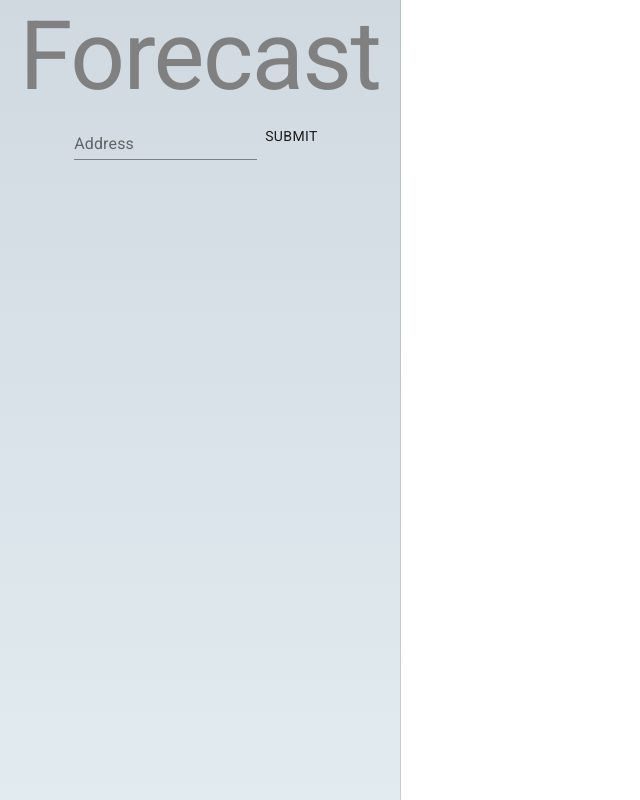
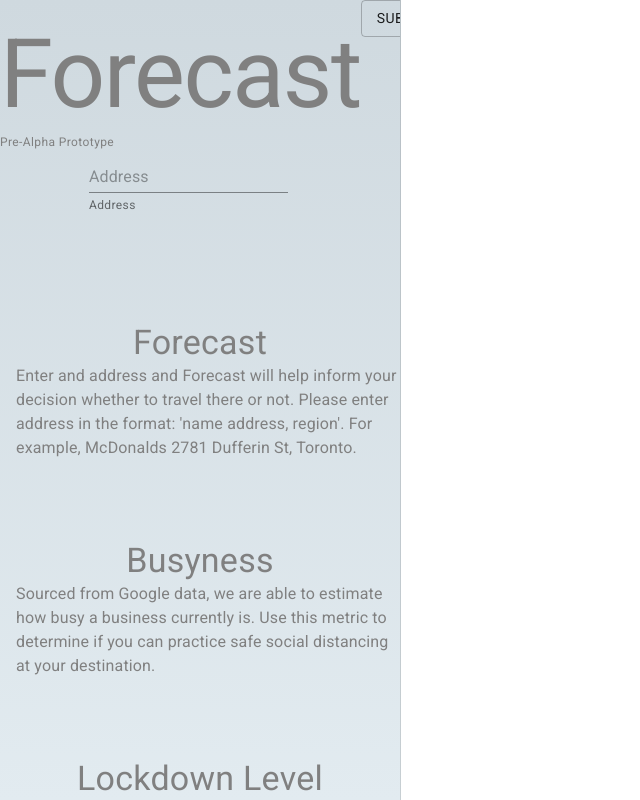
Before and after one commit to JamesRCr/ProjectForecast, a React (Create React App) app: page / in a window 1280 px wide. Shown: the whole page, without its empty margins (0-640 px from the left). Built offline with nearby package versions, Linux system fonts and the light colour scheme.

Commit message:
final alpha prototype

```diff
--- a/src/API.js
+++ b/src/API.js
@@ -1,5 +1,5 @@
 import React, { Component } from "react";
-import {Typography} from "@material-ui/core";
+import {Box, Typography} from "@material-ui/core";
 
 class API extends Component{
     constructor(props) {
@@ -30,9 +30,6 @@ class API extends Component{
                     const error = (data) || response.statusText;
                     return Promise.reject(error);
                 }
-
-                console.log(data);
-
                 this.setState({call: data})
                 this.setState({isLoading: false})
 
@@ -45,7 +42,6 @@ class API extends Component{
     }
 
     render() {
-        console.log()
         const {isLoading, error} = this.state;
         const {address} = this.props;
         let busyness = this.state.call['busyness'];
@@ -56,13 +52,17 @@ class API extends Component{
                 {error ? <Typography variant='p'>{error.message}</Typography> : null}
                 {!isLoading ? (
                     <div key={address}>
-                        <Typography variant='h4'>Busy?</Typography>
-                        <Typography variant='h5'>{busyness}</Typography>
-                        <Typography variant='h4'>Stay at home orders?</Typography>
-                        <Typography variant='h5'>{status}</Typography>
+                        <Box mx='auto'>
+                            <Typography variant='h4'>Busyness</Typography>
+                            <Typography variant='h5'>{busyness}</Typography>
+                        </Box>
+                        <Box paddingTop={2} mx='auto'>
+                            <Typography variant='h4'>Lockdown Level</Typography>
+                            <Typography variant='h5'>{status}</Typography>
+                        </Box>
                     </div>
                     ) : (
-                        <Typography variant='h4'>Loading...</Typography>
+                        <Typography variant='h4'>One moment please...</Typography>
                     )
                 }
             </React.Fragment>
--- a/src/ForecastForm.js
+++ b/src/ForecastForm.js
@@ -1,5 +1,5 @@
 import React from 'react';
-import {Button, FormControl, Input, InputLabel, Grid, Drawer, Typography} from "@material-ui/core";
+import {Button, Grid, Drawer, Typography, Box, TextField} from "@material-ui/core";
 import { useState } from "react";
 import { makeStyles } from '@material-ui/core/styles';
 import API from './API.js';
@@ -24,10 +24,12 @@ function ForecastForm({ addForecast }) {
     const [name, setName] = useState("");
 
     function handleNameChange(e) {
-        if (e.key !== 13) {
+        if (e.key !== 'Enter') {
             setName(e.target.value);
         } else {
-            addForecast(name, <API address={name} city={"Toronto"}/>);
+            let regex = /, (?<City>\S+)/;
+            let [, City] = regex.exec(name) || [];
+            addForecast(name, <API address={name} city={City}/>);
             setName("");
         }
     }
@@ -41,33 +43,113 @@ function ForecastForm({ addForecast }) {
                 classes={{
                     paper: classes.drawerPaper,
                 }}>
-                <Grid container justify='center' alignItems='center'>
+                <Grid container
+                      spacing={0}
+                      direction="column"
+                      alignItems="center"
+                      justify="center"
+                      >
                     <Grid item>
                         <Typography variant='h1'>
                             Forecast
                         </Typography>
+                        <Typography variant='caption'>
+                            Pre-Alpha Prototype
+                        </Typography>
                     </Grid>
                     <Grid item>
-                        <FormControl>
-                            <InputLabel>Address</InputLabel>
-                            <Input
+                        <div>
+                            <TextField
+                                id="standard-full-width"
+                                style={{ margin: 8 }}
+                                placeholder="Address"
+                                helperText="Address"
                                 value={name}
-                                placeholder="Address"
+                                fullWidth
+                                margin="normal"
+                                InputLabelProps={{
+                                    shrink: true,
+                                }}
+                                onKeyDown={handleNameChange}
                                 onChange={handleNameChange}
                             />
-                        </FormControl>
+                        </div>
                     </Grid>
 
-                    <Grid item>
+                    <Grid item xs={12}>
                         <Button
+                            variant="outlined"
                             onClick={() => {
-                                addForecast(name, <API address={name} city={'Toronto'}/>);
+                                let regex = /, (?<City>\S+)/;
+                                let [, City] = regex.exec(name) || [];
+                                addForecast(name, <API address={name} city={City}/>);
                                 setName("");
                             }}>
                             Submit
                         </Button>
                     </Grid>
                 </Grid>
+                <Box paddingTop={10} mx='auto'>
+                        <Typography variant='h4'>
+                            Forecast
+                        </Typography>
+                </Box>
+                <Box paddingLeft={2} mx='auto'>
+                        <Typography variant='body1'>
+                            Enter and address and Forecast will help inform your decision whether to travel there or not. Please enter address in the format: 'name address, region'. For example, McDonalds 2781 Dufferin St, Toronto.
+                        </Typography>
+                </Box>
+                <Box paddingTop={10} mx='auto'>
+                    <Typography variant='h4'>
+                        Busyness
+                    </Typography>
+                </Box>
+                <Box paddingLeft={2} mx='auto'>
+                    <Typography variant='body1'>
+                        Sourced from Google data, we are able to estimate how busy a business currently is. Use this metric to determine if you can practice safe social distancing at your destination.
+                    </Typography>
+                </Box>
+                <Box paddingTop={10} mx='auto'>
+                    <Typography variant='h4'>
+                        Lockdown Level
+                    </Typography>
+                </Box>
+                <Box paddingLeft={2} mx='auto'>
+                    <Typography variant='body1'>
+                        Sourced from the Ontario Government, we are to inform you on the current lockdown level at the destination. Use this metric to determine the general severity of the pandemic in the region.
+                    </Typography>
+                </Box>
+                <Box paddingTop={10} mx='auto'>
+                    <Typography variant='h4'>
+                        Further Information
+                    </Typography>
+                </Box>
+                <Box paddingLeft={2} mx='auto'>
+                    <Typography variant='body2'>
+                        Please consult the Government of Canada's webpage for more information.
+                    </Typography>
+                </Box>
+                <Box mx='auto'>
+                    <Button
+                        onClick={() => {
+                            window.open('https://www.canada.ca/en/public-health/services/diseases/coronavirus-disease-covid-19.html', '_blank');
+                        }}>
+                        Information
+                    </Button>
+                </Box>
+                <Box paddingTop={20} paddingLeft={2} mx='auto'>
+                    <Typography variant='subtitle2'>
+                        Built during the 2021 Hack the Case competition. Authors: Aeliya Asgar, Andrey Valkov, James Crowley, Jenny Wu
+                    </Typography>
+                </Box>
+                <Box mx='auto'>
+                    <Button
+                        onClick={() => {
+                            window.open('https://github.com/JamesRCr/ProjectForecast/tree/master', '_blank');
+                        }}>
+                        Github
+                    </Button>
+                </Box>
             </Drawer>
     );
 }
--- a/src/ForecastPage.js
+++ b/src/ForecastPage.js
@@ -15,7 +15,7 @@ function ForecastPage() {
     const [Forecasts, setForecasts] = useState([]);
 
     const addForecast = (name, forecast) => {
-        setForecasts([{ name, forecast }, ...Forecasts]);
+        setForecasts([...Forecasts, { name, forecast }]);
         console.log(Forecasts);
     };
 
```
